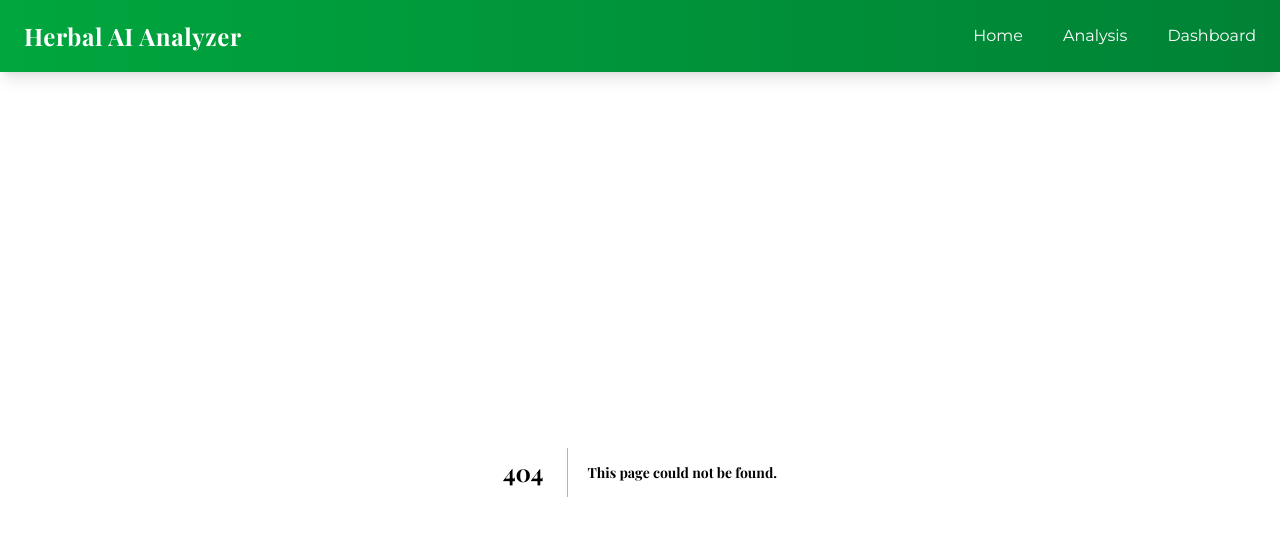
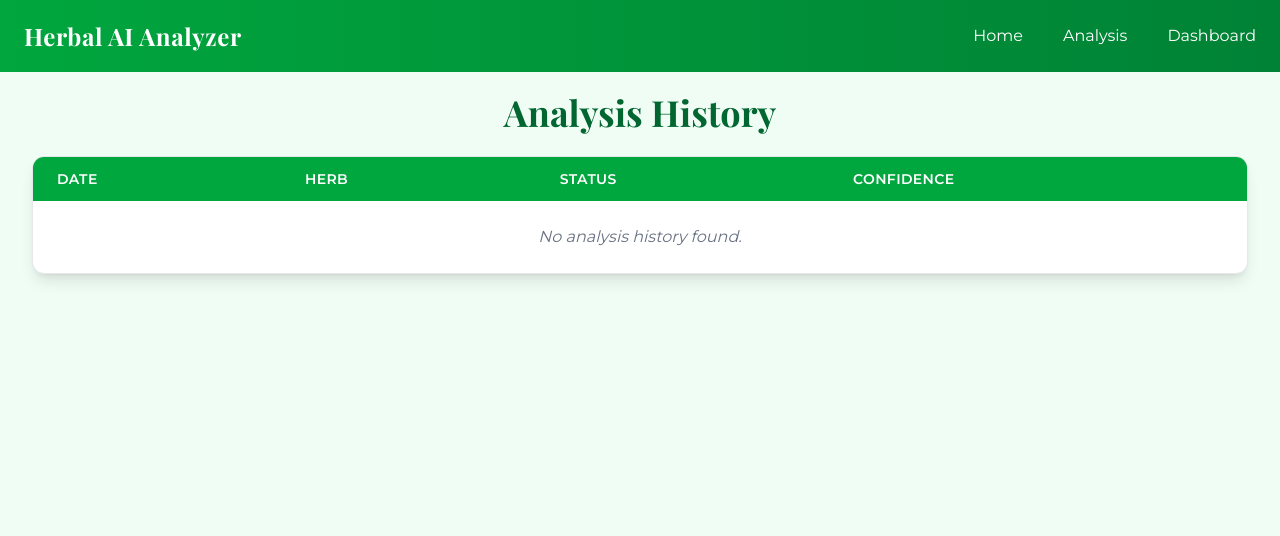
Before and after one commit to sanskriti2004/sih-frontend, a Next.js app: page /dashboard in a window 1280 px wide. Before the commit this address had no page. Shown: the top 536 px of the page. Built offline with nearby package versions, Linux system fonts and the light colour scheme.

Commit message:
dashboard page ui

```diff
--- /dev/null
+++ b/src/app/dashboard/page.js
@@ -0,0 +1,68 @@
+"use client";
+
+import { useEffect, useState } from "react";
+
+export default function Dashboard() {
+  const [history, setHistory] = useState([]);
+
+  useEffect(() => {
+    const saved = JSON.parse(localStorage.getItem("history") || "[]");
+    setHistory(saved);
+  }, []);
+
+  return (
+    <div className="min-h-screen bg-green-50">
+      <div className="max-w-7xl mx-auto w-full py-5 px-4 sm:px-6 lg:px-8">
+        <h2 className="text-4xl text-center font-semibold mb-6 text-green-800">
+          Analysis History
+        </h2>
+        <div className="overflow-x-auto rounded-xl shadow-lg border border-gray-200 bg-white">
+          <table className="min-w-full border-collapse">
+            <thead className="bg-green-600 text-white uppercase text-sm tracking-wide">
+              <tr>
+                <th className="py-3 px-3 sm:px-6 text-left">Date</th>
+                <th className="py-3 px-3 sm:px-6 text-left">Herb</th>
+                <th className="py-3 px-3 sm:px-6 text-left">Status</th>
+                <th className="py-3 px-3 sm:px-6 text-left">Confidence</th>
+              </tr>
+            </thead>
+            <tbody>
+              {history.length === 0 ? (
+                <tr>
+                  <td
+                    colSpan={4}
+                    className="text-center py-6 text-gray-500 italic"
+                  >
+                    No analysis history found.
+                  </td>
+                </tr>
+              ) : (
+                history.map((item, idx) => (
+                  <tr
+                    key={idx}
+                    className={`text-gray-700 border-b border-gray-100 hover:bg-green-50 transition-colors ${
+                      idx % 2 === 0 ? "bg-green-50/50" : "bg-white"
+                    }`}
+                  >
+                    <td className="py-2 px-3 sm:px-6 text-sm sm:text-base">
+                      {new Date(item.date || Date.now()).toLocaleString()}
+                    </td>
+                    <td className="py-2 px-3 sm:px-6 font-medium text-sm sm:text-base">
+                      {item.herbName}
+                    </td>
+                    <td className="py-2 px-3 sm:px-6 capitalize text-sm sm:text-base">
+                      {item.status}
+                    </td>
+                    <td className="py-2 px-3 sm:px-6 text-sm sm:text-base">
+                      {item.confidence}%
+                    </td>
+                  </tr>
+                ))
+              )}
+            </tbody>
+          </table>
+        </div>
+      </div>
+    </div>
+  );
+}
```
